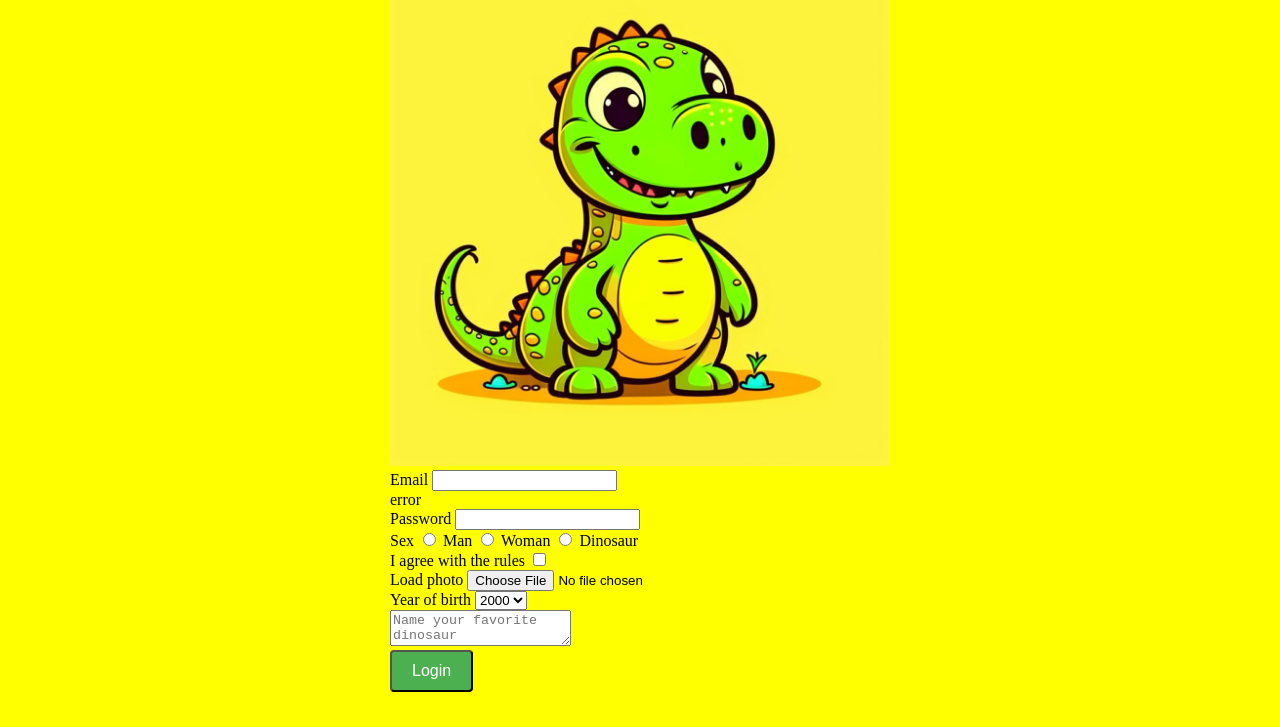
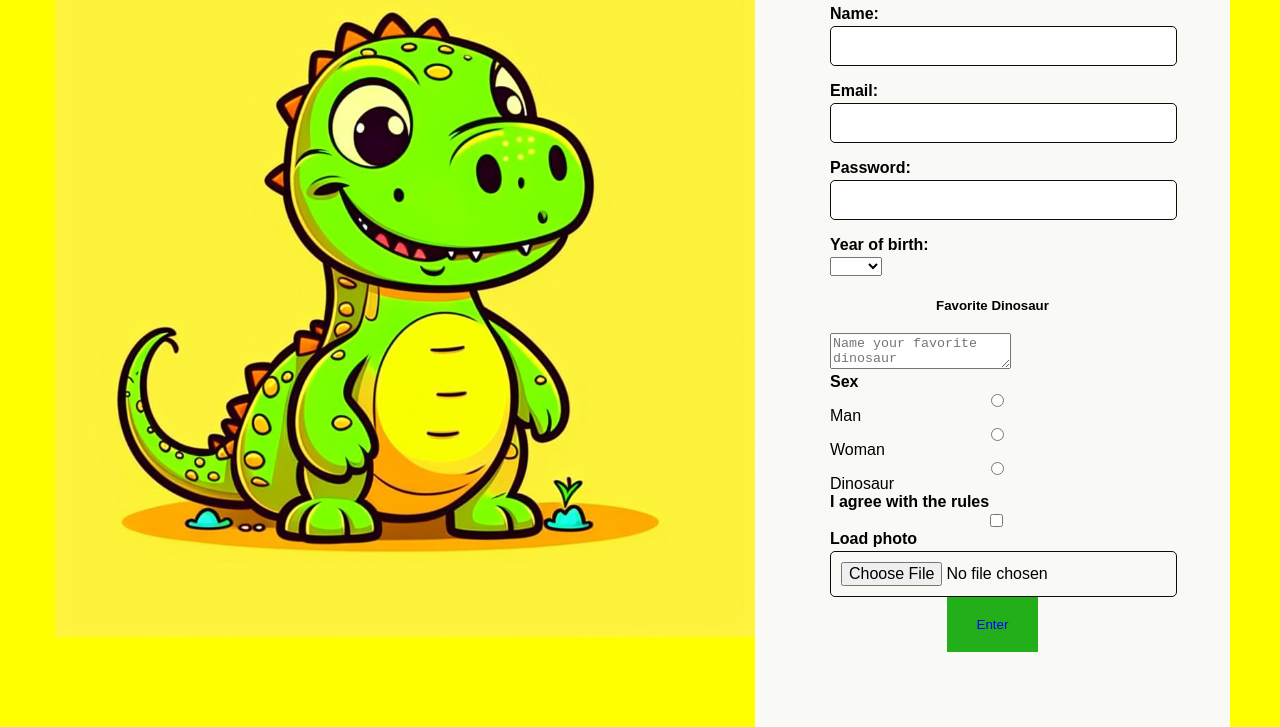
Before and after one commit to Uladzislau-Harbadzei/Homework, a website: page src/index.html in a window 1280 px wide. Shown: the part 119-846 px from the top of the page. Before the commit the page ends 816 px from the top, so only its background shows below. Drawn offline with Linux system fonts and the light colour scheme.

Commit message:
update main page

```diff
--- a/src/index.html
+++ b/src/index.html
@@ -6,54 +6,32 @@
 	<meta name="viewport" content="width=device-width, initial-scale=1.0">
 	<title>Document</title>
 	<style>
-		.button-link {
-			display: inline-block;
-			padding: 10px 20px;
-			background-color: #4CAF50;
-			color: white;
-			text-decoration: none;
-			border-radius: 4px;
-			font-family: Arial, sans-serif;
-			font-size: 16px;
-		}
-
-		.button-link:hover {
-			background-color: #45a049;
-		}
 	</style>
 </head>
-
+<a href='index.html'><img src='images/scale_1200.png' width='700' title='angry dino' class="img"/></a>
 <body>
 	<div>
-		<h1>REGISTRATION</h1>
-		<a href='index.html'><img src='images/scale_1200.png' alt='' width='500' title='angry dino' /></a>
-			<form id="registerForm" name='registerForm'>
+			<form action="#" id = "form" class="form">
+                <h1 class="form_title" >REGISTRATION</h1>
+				    <div class ="form_item">
+					<label for="name" class="form_label">Name:</label>
+                    <input type="text" id="name" autocomplete="off" class="form_input">
+                    </div>
+                    <div class ="form_item">
+					<label for="email" class="form_label">Email:</label>
+                    <input type="email" id="email" autocomplete="off" class="form_input">
+                    </div>
+                    <div class ="form_item">
+					<label for="password" class="form_label">Password:</label>
+                    <input type="password" id="password" autocomplete="off" class="form_input">
+                    </div>
+
                     <div>
-					<label>Email</label>
-					<input type='text' name='email' class="email field"/>
-					<div id="emailError">error</div>
+                    <label>Year of birth:</label>
                     </div>
                     <div>
-					<label class="label">Password</label>
-					<input id="password" type='password' name='password' class='from field'/>
-        </div>
-					<div>
-						<label>Sex</label>
-						<input id="radio" type='radio' name='sex' value='0'/> Man
-						<input id="radio" type='radio' name='sex' value='1'/> Woman
-						<input id="radio" type='radio' name='sex' value='1'/> Dinosaur
-        </div>
-						<div>
-							<label  class="label">I agree with the rules</label>
-							<input id="checkbox" type='checkbox' name='rules' required/>
-        </div>
-							<div>
-								<label  class="label">Load photo</label>
-								<input type='file' name='avatar'/>
-        </div>
-								<div>
-									<label>Year of birth</label>
-									<select name='year'>
+                    <select class='yearOfBirth field'>
+                        <option></option>
                         <option value='2000'>2000</option>
                         <option value='2001'>2001</option>
                         <option value='2002'>2002</option>
@@ -83,9 +61,26 @@
                         </select>
                     </div>
                     <div>
+                        <h5 class="form_title" >Favorite Dinosaur</h5>
                         <textarea placeholder='Name your favorite dinosaur'></textarea>
                     </div>
-								<input id="submit" type='submit' name='signup' class="button-link" value='Login'/>
+					<div>
+						<label>Sex</label>
+						<input id="radio" type='radio' name='sex' value='0'/> Man
+						<input id="radio" type='radio' name='sex' value='1'/> Woman
+						<input id="radio" type='radio' name='sex' value='1'/> Dinosaur
+                    </div>
+						<div>
+							<label  class="label">I agree with the rules</label>
+							<input id="checkbox" type='checkbox' name='rules' required/>
+                    </div>
+							<div>
+								<label  class="label">Load photo</label>
+								<input type='file' name='avatar'/>
+                            </div>
+
+
+								<button type='submit' class="form_btn">Enter</button>
                     </form>
 								<script src='./scripts/signin.js' type="module"></script>
 								<link rel='stylesheet' type='text/css' href='styles.css' />
--- a/src/scripts/signin.js
+++ b/src/scripts/signin.js
@@ -1,31 +1,34 @@
-const form = document.getElementById(".registerForm");
-const email = form.getElementById(".email");
-const password = form.getElementById(".password");
-const emailError = form.getElementById(".emailError");
+document.getElementById('form').addEventListener('submit', function(event){
+    event.preventDefault();
+    let isValid = true;
+    let name = document.getElementById('name');
+    let email = document.getElementById('email');
+    let password = document.getElementById('password');
 
-email.addEventListener("input", function (event) {
-  if (email.validity.valid) {
-    emailError.textContent = "";
-    emailError.className = "error";
-  } else {
-    showError();
-  }
-});
+    const clearErrors = () => {
+        document.querySelectorAll('.error-text').forEach(error => error.remove());
+    };
 
-form.addEventListener("submit", function (event) {
-  if (!email.validity.valid) {
-    showError();
-    event.preventDefault();
-  }
-});
+    const errorForm = (message, input)=>{
+        let errorEl = document.createElement('div');
+        errorEl.classname = 'errortext';
+        errorEl.textContent = message;
+        errorEl.style.color = 'red';
+        errorEl.style.fontSize = '14px';
+        input.parentElement.appendChild(errorEl);
+        isValid = false
+    };
 
-function showError() {
-  if (email.validity.valueMissing) {
-    emailError.textContent = "You need to enter an e-mail address.";
-  } else if (email.validity.typeMismatch) {
-    emailError.textContent = "Entered value needs to be an e-mail address.";
-  } else if (email.validity.tooShort) {
-    emailError.textContent = `Email should be at least ${email.minLength} characters; you entered ${email.value.length}.`;
-  }
-  emailError.className = "error active";
-}
+    clearErrors();
+
+    if(!name.value.trim()) errorForm('Enter name', name);
+
+    if(!/^[^\s@]+@[^\s@]+\.[^\s@]+$/.test(email.value.trim())) errorForm('Enter correct email',email);
+
+    if(!password.value.trim().lenth < 6) errorForm('The password must be at least 6 characters long.', password);
+
+    if(isValid){
+        console.log('The form has been successfully submitted');
+        document.getElementById('form').reset();
+    }
+})
--- a/src/styles.css
+++ b/src/styles.css
@@ -1,7 +1,63 @@
+button {
+  background-color: none;
+  border: none;
+  cursor: pointer;
+}
+
 body {
+  font-family: Arial;
   background-color: yellow;
   display: flex;
   justify-content: center;
   align-items: center;
   height: 100vh;
 }
+
+input {
+  width: 100%;
+  border: 1px solid rgb(12, 12, 8);
+  display: block;
+  border-radius: 5px;
+  font-size: 16px;
+  padding: 10px;
+}
+
+label {
+  font-weight: 700;
+  display: block;
+  margin-bottom: 3px;
+}
+
+.form {
+  background-color: rgb(249, 249, 245);
+  display: flex;
+  flex: 0 1 500px;
+  flex-direction: column;
+  padding: 75px;
+}
+
+.form_title{
+  margin-bottom: 20px;
+  text-align: center;
+}
+
+.form_item{
+  margin-bottom: 16px;
+}
+
+.form_btn{
+  background-color: rgb(35, 175, 25);
+  color:blue;
+  padding: 20px 30px;
+  align-self: center;
+  transition: background-color 0.3s;
+}
+
+.form_btn:hover{
+  background-color: rgb(20, 150, 15);
+}
+
+.img {
+  float: right;
+  margin: 0 0 5px 5px;
+}
```
Lines whose indentation alone changed are shown as unchanged.
